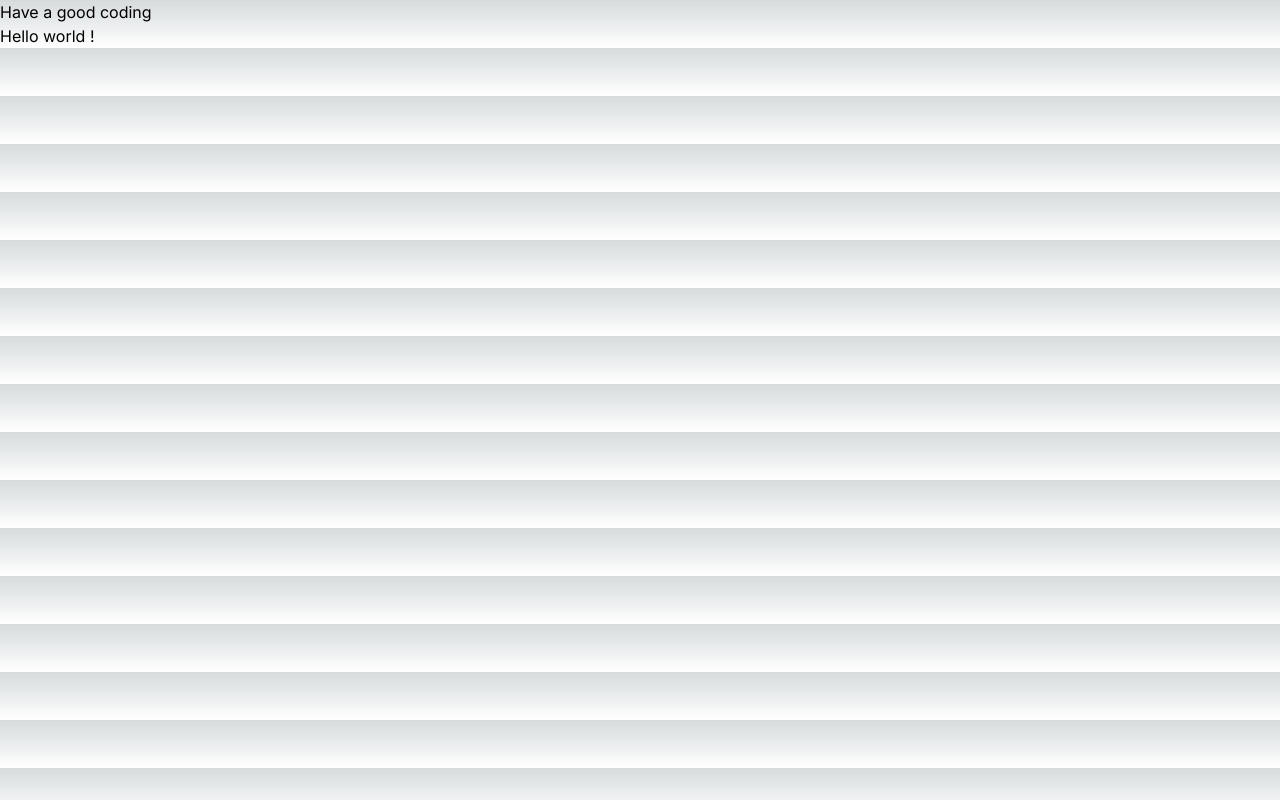
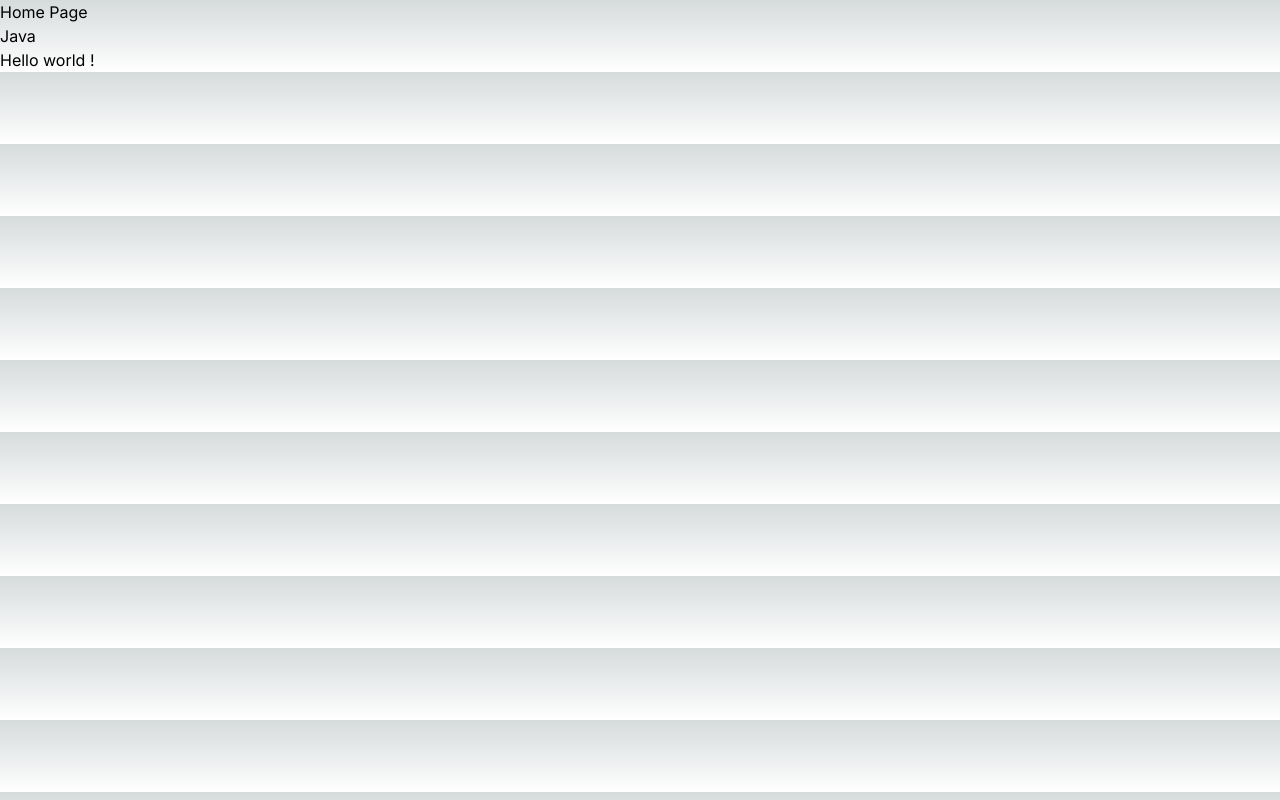
Before and after one commit to TFM-HITESH/CodeSpindle-Reimagined, a Next.js app: page / in a window 1280 px wide. Built offline with nearby package versions, Linux system fonts and the light colour scheme.

Commit message:
Pages Commit ?

```diff
--- a/src/Components/Navbar.tsx
+++ b/src/Components/Navbar.tsx
@@ -1,3 +1,5 @@
+
+import Link from 'next/link';
 import React from 'react';
 
 type NavbarProps = {
@@ -7,8 +9,12 @@ type NavbarProps = {
 const Navbar: React.FC<NavbarProps> = () => {
 
     return (
-        <div>
-            Have a good coding
+        <div className="bg-cyan-500">
+            <h1>Home Page</h1>
+            <Link href="/Java">
+                Java
+            </Link>
+
         </div>
     )
 }
--- a/src/app/page.tsx
+++ b/src/app/page.tsx
@@ -3,7 +3,6 @@ import Image from 'next/image'
 
 export default function Home() {
   return (
-
     <div>
       <Navbar />
       Hello world !
```
Also changed, not shown: src/Pages/Java.tsx (added, +12 -0 lines).
